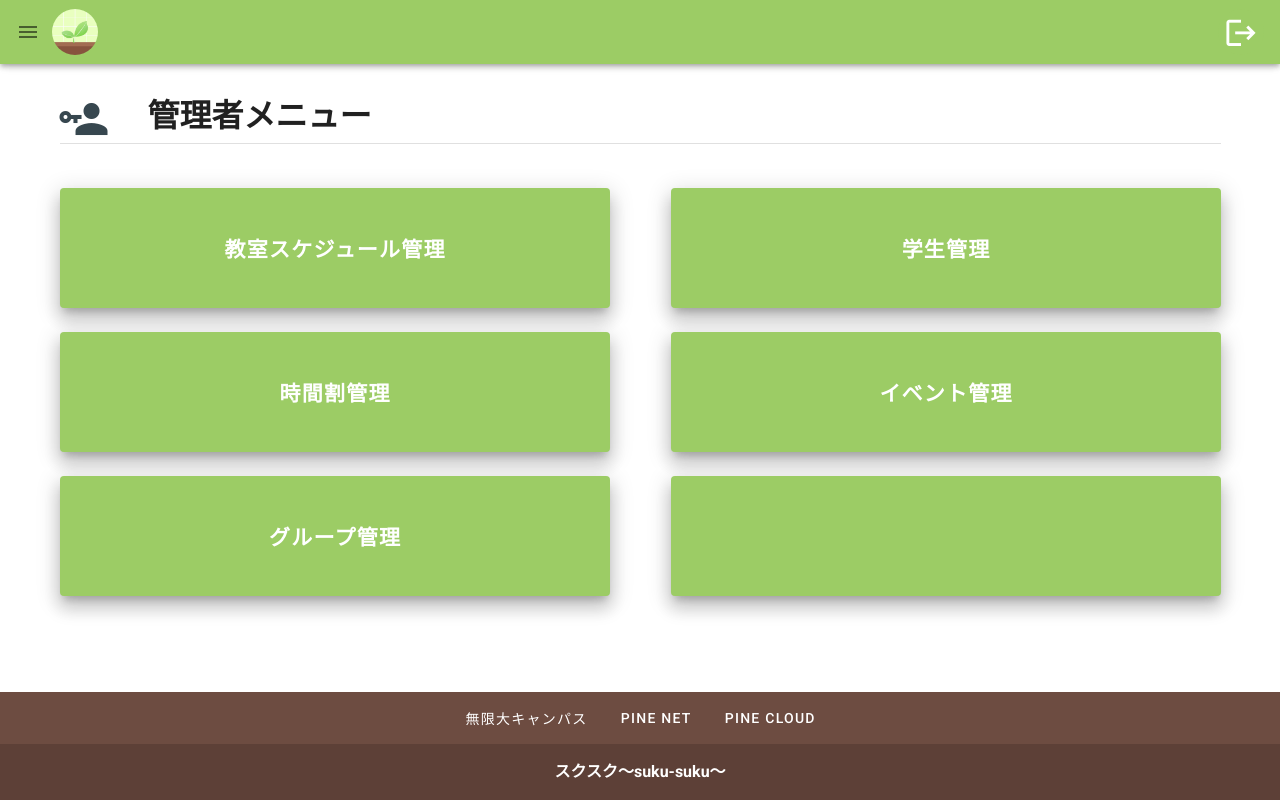
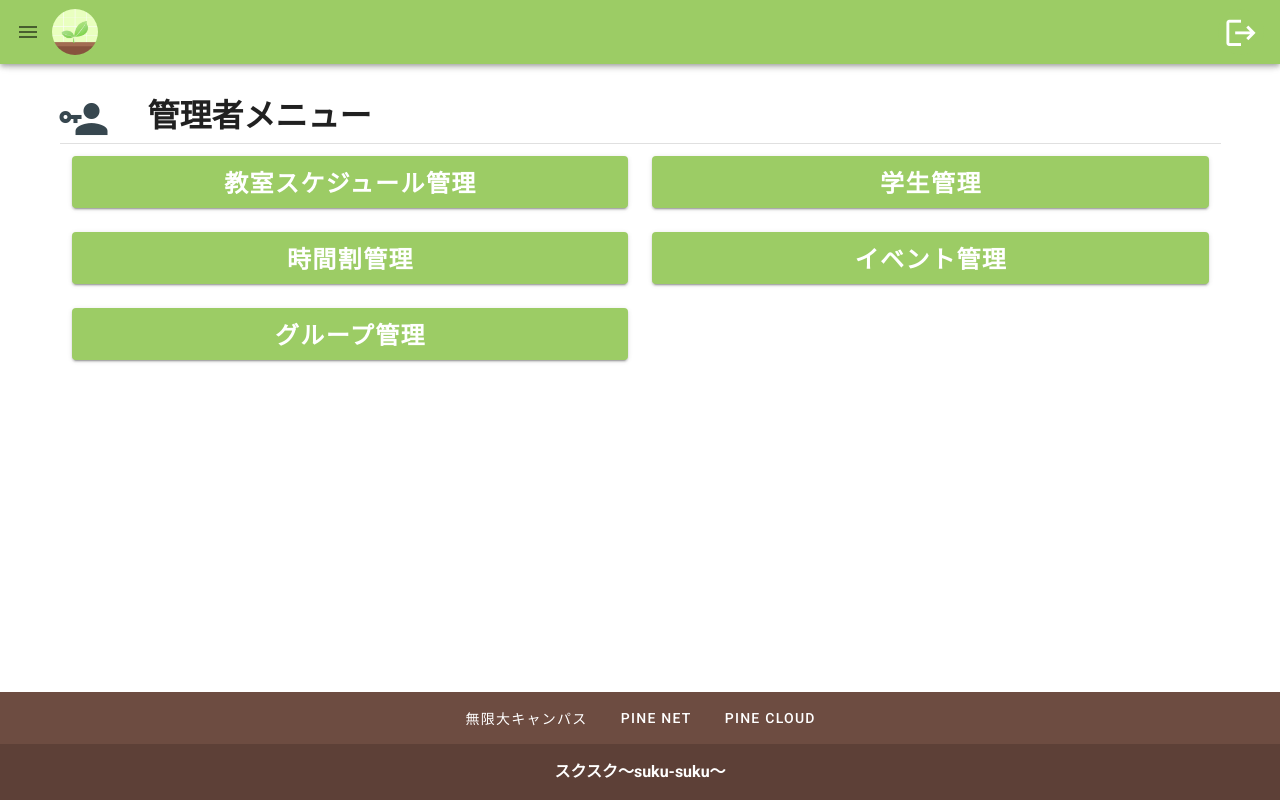
Before and after one commit to kcska1820/sukusuku, a Nuxt app: page /AdminMenu in a window 1280 px wide. Built offline with nearby package versions, Linux system fonts and the light colour scheme.

Commit message:
update AdminMenu

```diff
--- a/pages/AdminMenu.vue
+++ b/pages/AdminMenu.vue
@@ -8,88 +8,53 @@
     </v-icon>
     &emsp;管理者メニュー</h1>
     <v-divider></v-divider>
-<v-row
-    style="height: 520px"
-    justify="center"
-    align-content="center"
-
+    <v-container
+    class="d-flex align-center"
     >
+    <v-row>
         <v-col
-    cols="3">
-<v-card
- elevation="0"
+            v-for="(menu,i) in menus"
+            :key="i"
+            cols="12" sm="6"
         >
             <v-btn
                 color="accent"
-        elevation="12"
-        width="550"
-        height="120"
-        to="/teacher/RoomSchedule"
-><h2>教室スケジュール管理</h2></v-btn>
-</v-card>
-<br>
-<v-card
- elevation="0"
+                :to="menu.to"
+                x-large
+                block
             >
-    <v-btn
-        color="accent"
-        elevation="12"
-        width="550"
-        height="120"
-        to="/teacher/TimeSchedule"
-><h2>時間割管理</h2></v-btn>
-</v-card>
-<br>
-<v-card
- elevation="0"
->
-    <v-btn
-        color="accent"
-        elevation="12"
-        width="550"
-        height="120"
-        to="/teacher/GroupAdmin"
-><h2>グループ管理</h2></v-btn>
-</v-card>
-</v-col>
-<v-spacer></v-spacer>
-<v-col
-    cols="4.5">
-<v-card
- elevation="0"
->
-    <v-btn
-        color="accent"
-        elevation="12"
-        width="550"
-        height="120"
-        to="/teacher/StudentGroupMember"
-><h2>学生管理</h2></v-btn>
-</v-card>
-<br>
-<v-card
- elevation="0"
->
-    <v-btn
-        color="accent"
-        elevation="12"
-        width="550"
-        height="120"
-        to="/teacher/EventManage"
-><h2>イベント管理</h2></v-btn>
-</v-card>
-<br>
-<v-card
- elevation="0"
->
-    <v-btn
-        color="accent"
-        elevation="12"
-        width="550"
-        height="120"
-></v-btn>
-</v-card>
+                <h2>{{menu.title}}</h2>
+            </v-btn>
         </v-col>
     </v-row>
+    </v-container>
 </div>
 </template>
+<script>
+export default {
+    data: () => ({
+      menus:[
+          {
+              to:"/teacher/RoomSchedule",
+              title:"教室スケジュール管理"
+          },
+          {
+              to:"/teacher/StudentGroupMember",
+              title:"学生管理"
+          },
+          {
+              to:"/teacher/TimeSchedule",
+              title:"時間割管理"
+          },
+          {
+              to:"/teacher/EventManage",
+              title:"イベント管理"
+          },
+          {
+              to:"/teacher/GroupAdmin",
+              title:"グループ管理"
+          }
+      ]
+    }),
+}
+</script>
```
Lines whose indentation alone changed are shown as unchanged.
